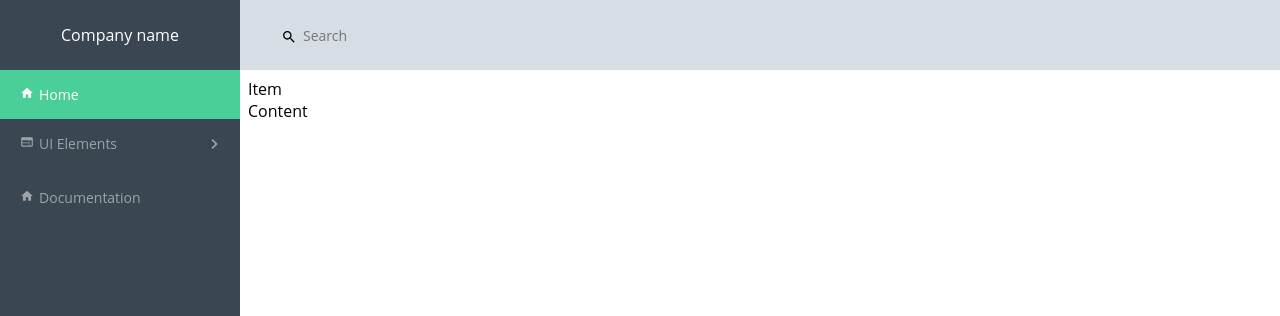
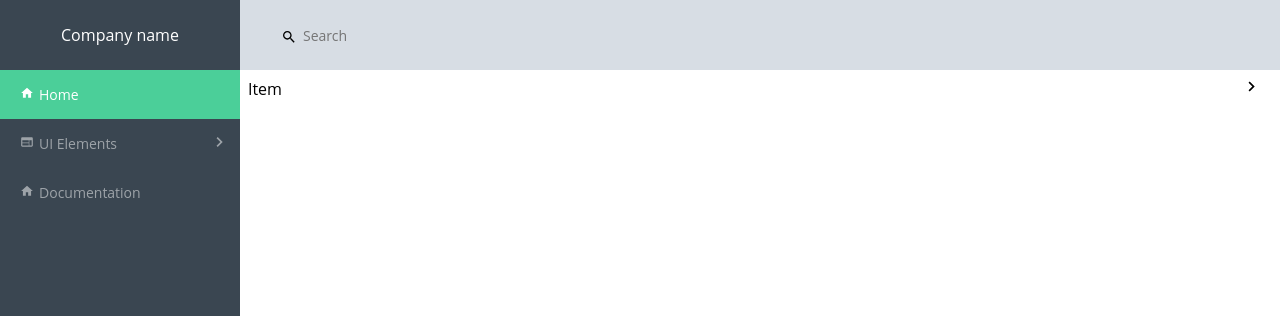
Before and after one commit to antonBogomil/dashboard-template, a React app: page / in a window 1280 px wide. Shown: the top 316 px of the page. Built offline with nearby package versions, Linux system fonts and the light colour scheme.

Commit message:
collpse component

```diff
--- a/src/components/Collapse.js
+++ /dev/null
@@ -1,24 +0,0 @@
-import React from 'react';
-
-const Collapse = ({children}) => {
-    return (
-        <div className='collapse-panel'>
-            {children}
-        </div>
-    );
-};
-export const CollapseItem = ({children})=>{
-    return (
-        <div className='collapse-item'>
-            {children}
-        </div>
-    )
-};
- export const CollapseContent = ({children})=>{
-    return (
-        <div className='collapse-content'>
-            {children}
-        </div>
-    )
-};
-export default Collapse;
--- a/src/components/Menu.js
+++ b/src/components/Menu.js
@@ -3,6 +3,7 @@ import {Link, NavLink} from 'react-router-dom'
 import getIcons from "../utils/getIcons";
 import '../styles/menu.scss'
 import {ICONS} from "../constants/const";
+import {Collapse, CollapseContent, CollapseItem} from "../library/collapse/Collapse";
 /*
 * Only two level yet!!!
 * */
@@ -23,6 +24,7 @@ const MenuItem = ({item, depth, history}) => {
     const [open, setOpen] = useState(false);
     const openClass = open && item.nested ? 'open' : '';
     const li = useRef();
+
     function openSupMenu(e) {
         e.stopPropagation();
         if (e.currentTarget === li.current) {
@@ -31,22 +33,27 @@ const MenuItem = ({item, depth, history}) => {
             })
         }
     }
+
     return (
-        <li className={`menu-item ${openClass}`}
-            onClick={openSupMenu}
-            ref={li}
-        >
-            {item.url ?
+
+        <li className={`menu-item ${openClass}`}>
+            {item.nested ?
+                <Collapse>
+                    <CollapseItem>
+                        <a>
+                            {item.icon && <span className='icon'>{getIcons(item.icon)}</span>}
+                            {item.title}
+                        </a>
+                    </CollapseItem>
+                    <CollapseContent>
+                        <Menu data={item.nested} depth={depth + 1} isOpen={open}/>
+                    </CollapseContent>
+                </Collapse> :
                 <NavLink to={item.url} exact activeClassName='active'>
                     {item.icon && <span className='icon'>{getIcons(item.icon)}</span>}
                     {item.title}
-                </NavLink> :
-                <a>
-                    {item.icon && <span className='icon'>{getIcons(item.icon)}</span>}
-                    {item.title}
-                    <span className={`expand-arrow ${openClass}`}>{getIcons(ICONS.ARROW_DOWN)}</span>
-                </a>}
-            {item.nested && <Menu data={item.nested} depth={depth + 1} isOpen={open}/>}
+                </NavLink>
+            }
         </li>
     )
 };
--- a/src/components/page/PageElements.js
+++ b/src/components/page/PageElements.js
@@ -1,11 +1,18 @@
 import React from 'react';
-import Collapse, {CollapseContent, CollapseItem} from "../Collapse";
+import {CollapseContent,Collapse, CollapseItem} from "../../library/collapse/Collapse";
 
 const PageElements = () => {
     return (
         <Collapse>
             <CollapseItem>Item</CollapseItem>
-            <CollapseContent>Content</CollapseContent>
+            <CollapseContent>
+                <ul>
+                    <li>1</li>
+                    <li>2</li>
+                    <li>3</li>
+                    <li>4</li>
+                </ul>
+            </CollapseContent>
         </Collapse>
     );
 };
--- /dev/null
+++ b/src/library/collapse/Collapse.js
@@ -0,0 +1,57 @@
+import React, {useState, useRef} from 'react';
+import './collapse.scss'
+import getIcons from "../../utils/getIcons";
+import {ICONS} from "../../constants";
+
+export const Collapse = ({children}) => {
+    const [open, setOpen] = useState(false);
+    return (
+        <div className='collapse-panel'>
+            {React.Children.map(children, child => {
+                return React.cloneElement(child, {open, setOpen})
+            })}
+        </div>
+    );
+};
+export const CollapseItem = (props) => {
+    const li = useRef();
+    const {setOpen, open} = props;
+    return (
+        <div className='collapse-item'
+             onClick={(e) => {
+                 handleClick(e, setOpen, open)
+             }}
+        >
+            {props.children}
+            <span className={`expand-arrow ${open ? 'open': ''}`}>{getIcons(ICONS.ARROW_DOWN)}</span>
+        </div>
+    )
+};
+export const CollapseContent = ({children}) => {
+    return (
+        <div className='collapse-content'>
+            {children}
+        </div>
+    )
+};
+
+
+function handleClick(e, handler) {
+    e.stopPropagation();
+    animateCollapse(e.currentTarget);
+    handler((open) => !open);
+}
+
+function animateCollapse(targetElement) {
+    let parentContainer = targetElement.parentElement;
+    let content = parentContainer.querySelector('.collapse-content');
+    let isOpen = parentContainer.classList.contains('open');
+    if (isOpen) {
+        parentContainer.classList.remove('open');
+        content.style.maxHeight = null;
+    } else {
+        const contentH = parentContainer.querySelector('.collapse-content').scrollHeight;
+        content.style.maxHeight = contentH + 'px';
+        parentContainer.classList.add('open');
+    }
+}
--- /dev/null
+++ b/src/library/collapse/collapse.scss
@@ -0,0 +1,22 @@
+.collapse-content{
+  transition: max-height .2s ease-in-out;
+  max-height: 0;
+  overflow: hidden;
+}
+.collapse-item{
+  position: relative;
+}
+.expand-arrow{
+  position: absolute;
+  top: 50%;
+  transform: translateY(-50%);
+  right: 10px;
+}
+.expand-arrow.open svg{
+  transform: rotate(0);
+}
+.expand-arrow svg{
+  transition: .3s ease;
+  transform: rotate(-90deg);
+  font-size: 20px;
+}
--- a/src/styles/menu.scss
+++ b/src/styles/menu.scss
@@ -4,6 +4,7 @@
   font-size: 14px;
 
   .menu-item {
+    color: rgba(255, 255, 255, 0.50);
     .icon {
       margin-right: 5px;
     }
@@ -19,6 +20,7 @@
     text-decoration: none;
   }
   .menu-item {
+
     a:hover {
       background-color: $color-secondary-dark-extra;
       color: #fff;
@@ -35,16 +37,6 @@
   }
 }
 
-.menu .menu.open {
-  height: auto;
-
-}
-
-.menu .menu {
-  height: 0;
-  overflow: hidden;
-}
-
 .menu-level-0 a {
   padding-left: 20px;
 }
@@ -56,18 +48,3 @@
 .menu-level-2 a {
   padding-left: 60px;
 }
-.expand-arrow{
-  float: right;
-}
-.expand-arrow.open svg{
-  transform: rotate(0);
-}
-.expand-arrow svg{
-  transition: .3s ease;
-  transform: rotate(-90deg);
-  font-size: 20px;
-}
-@keyframes menuShow{
-
-
-}
```
